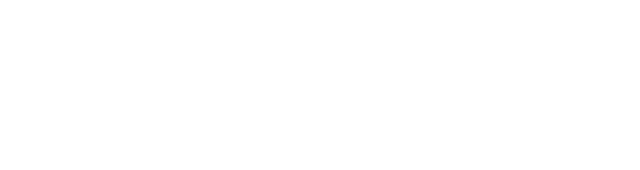
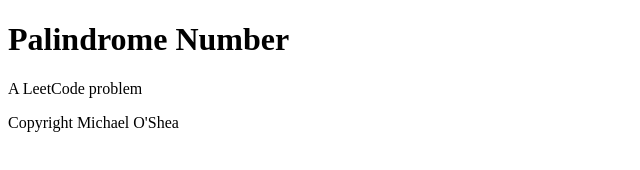
Before and after one commit to michaeloshea04/palindrome-number, a plain HTML site: page index.html in a window 1280 px wide. Shown: the whole page, without its empty margins (0-640 px from the left). Drawn offline with Linux system fonts and the light colour scheme.

Commit message:
update index.html

```diff
--- a/index.html
+++ b/index.html
@@ -4,9 +4,24 @@
     <meta charset="UTF-8">
     <meta http-equiv="X-UA-Compatible" content="IE=edge">
     <meta name="viewport" content="width=device-width, initial-scale=1.0">
-    <title>Document</title>
+    <title>Palindrome Number</title>
 </head>
 <body>
 
+    <header>
+        <h1>Palindrome Number</h1>
+
+        <p>A LeetCode problem</p>
+
+    </header>
+
+    <div>
+
+    </div>
+
+    <footer>
+        Copyright Michael O'Shea
+    </footer>
+
 </body>
 </html>
```
